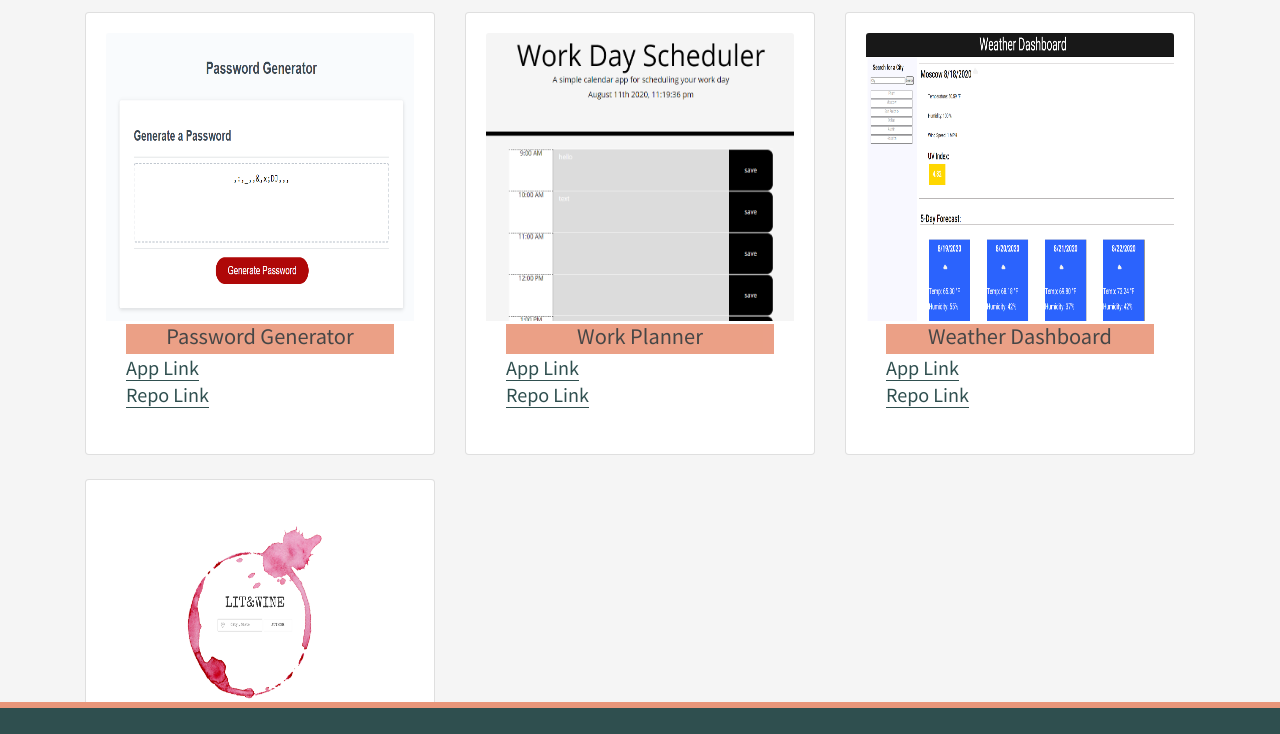
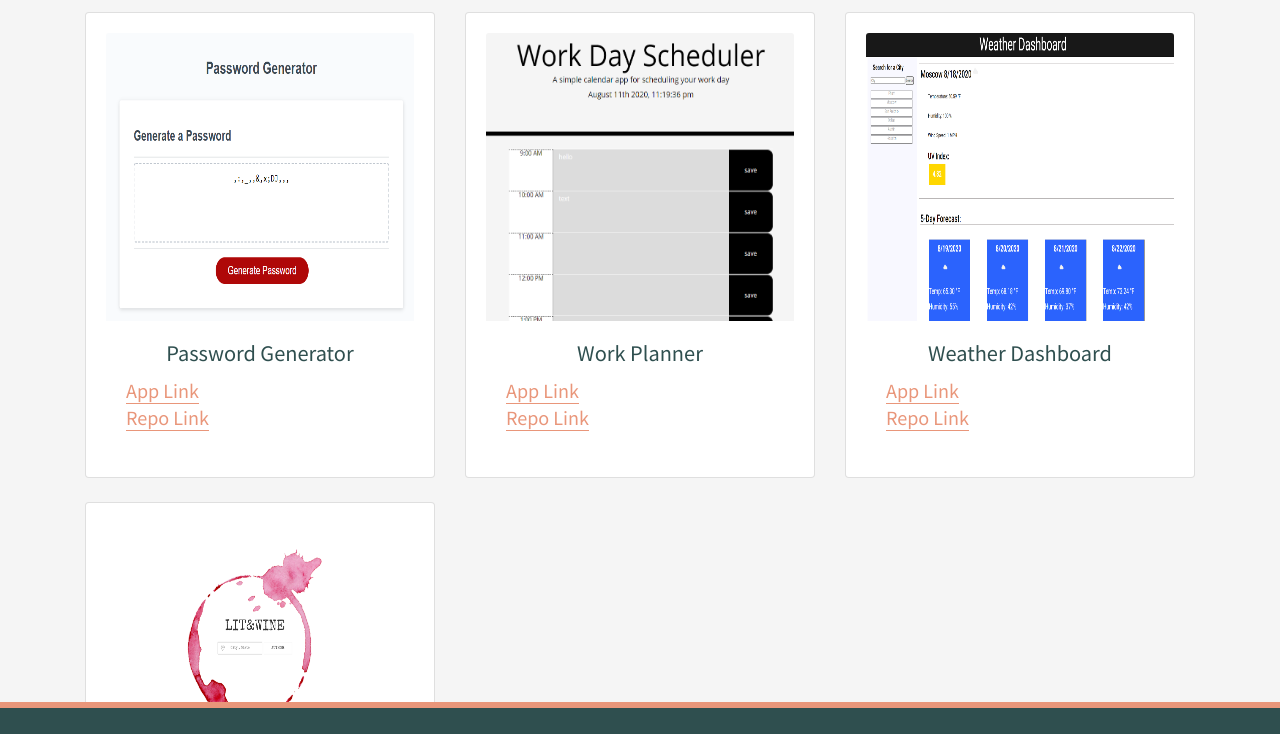
Before and after one commit to DianaLRS/Homework-2, a plain HTML site: page portfolio.html in a window 1280 px wide. Shown: the part 64-798 px from the top of the page. Drawn offline with nearby package versions, Linux system fonts and the light colour scheme.

Commit message:
banner header

```diff
--- a/assets/css/portfoliostyle.css
+++ b/assets/css/portfoliostyle.css
@@ -47,20 +47,21 @@ a {
     height: 18rem;
 }
 
-.card-title {
+
+/* .card-title {
     height: 30px;
     width: 100%;
     background-color: darksalmon;
     opacity: 90%;
     margin: auto;
     margin-top: -17px;
-}
+} */
 
 h5 {
     font-family: 'Noto Sans JP', sans-serif;
     font-weight: 400;
     font-size: 20px;
-    color: rgb(51, 51, 51);
+    color: darkslategrey;
     text-align: center;
 }
 
@@ -85,6 +86,6 @@ h3 {
 
 .repo {
     font-size: 18px;
-    color: darkslategrey;
+    color: darksalmon;
     border-bottom: solid 1px;
 }
```
